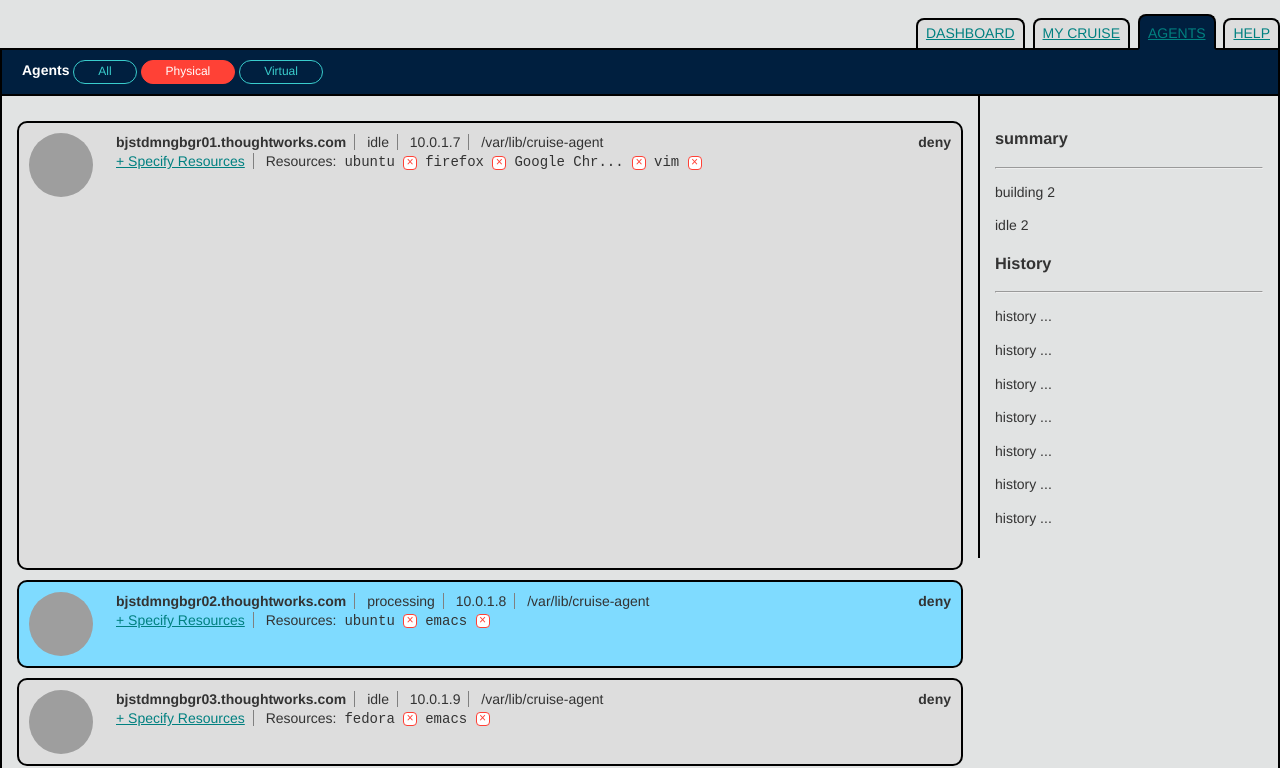
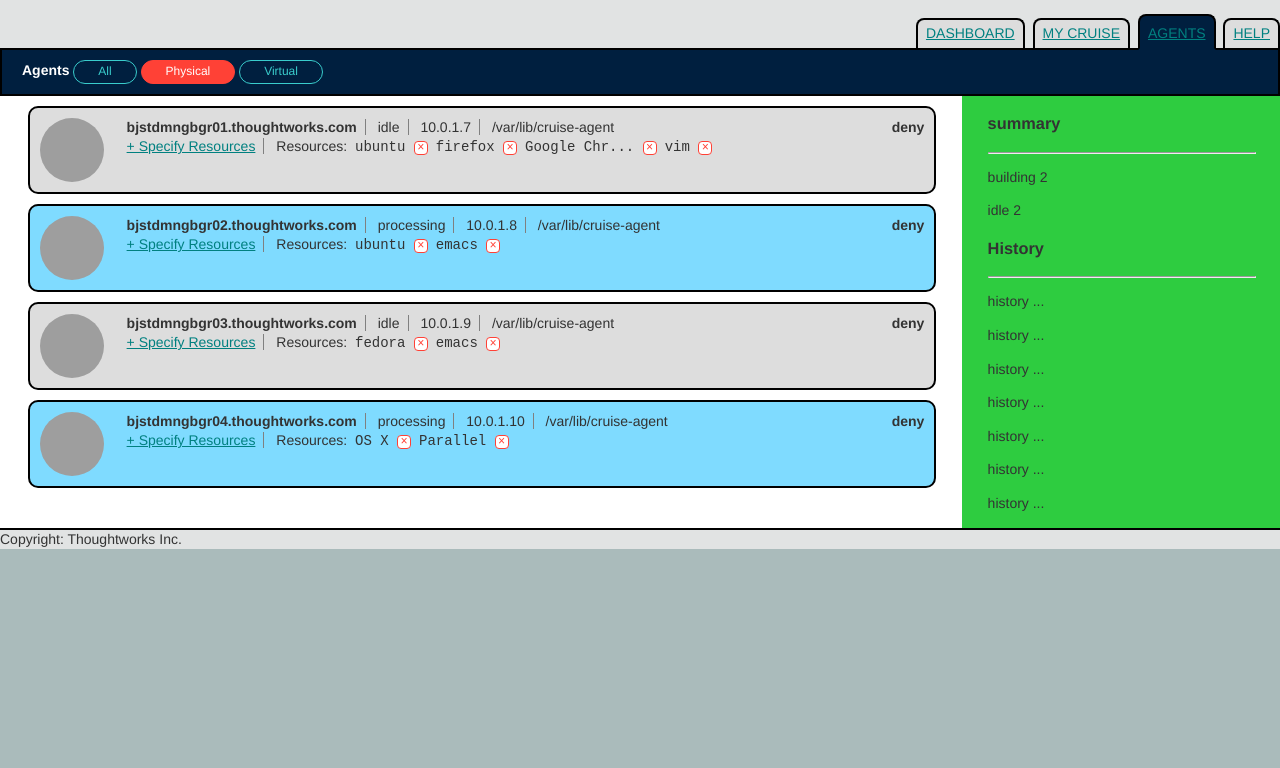
Before and after one commit to zhuangya/misc-some-assignment, a website: page app/index.html in a window 1280 px wide. Shown: the part 50-818 px from the top of the page. Drawn offline with nearby package versions, Linux system fonts and the light colour scheme; grey boxes are pictures that could not be loaded.

Commit message:
change: better layout implementation

```diff
--- a/app/css/components/agent-detail.css
+++ b/app/css/components/agent-detail.css
@@ -46,15 +46,17 @@
 }
 
 .main {
-  margin-right: 300px;
-  padding: 15px;
+  width: 71%;
+  left: 27%;
+  float: left;
+  position: relative;
 }
 
 aside.sidebar {
-  float: right;
-  width: 268px;
-  padding: 15px;
-  border-left: 2px solid black;
+  float: left;
+  position: relative;
+  left: 31%;
+  width: 21%;
 }
 
 .resource-list-wrapper {
@@ -88,3 +90,11 @@ button.resource-op {
   vertical-align: middle;
   padding: 0;
 }
+
+.layout-wrapper {
+  right: 25%;
+  float: left;
+  width: 100%;
+  position: relative;
+  background-color: white;
+}
--- a/app/css/components/panel.css
+++ b/app/css/components/panel.css
@@ -32,6 +32,10 @@
 .panel-body {
   border: 2px solid black;
   border-top: none;
+  background-color: #2ECC40;
+  float: left;
+  position: relative;
+  width: 100%;
 }
 
 .filter {
--- a/app/index.html
+++ b/app/index.html
@@ -38,7 +38,12 @@
       </div>
 
       <div class="panel-body clearfix">
-        <div class="ground clearfix">
+        <div class="layout-wrapper clearfix">
+
+          <div class="main" id="event-hunter" ng-controller="MainCtrl">
+            <agent-detail ng-repeat="ag in agents" agent="ag"></agent-detail>
+          </div>
+
           <aside class="sidebar">
             <h3>summary</h3>
             <hr>
@@ -54,11 +59,6 @@
             <p>history ...</p>
             <p>history ...</p>
           </aside>
-          <div class="main" id="event-hunter" ng-controller="MainCtrl">
-
-            <agent-detail ng-repeat="ag in agents" agent="ag"></agent-detail>
-
-          </div>
         </div>
       </div>
       <footer>
```
